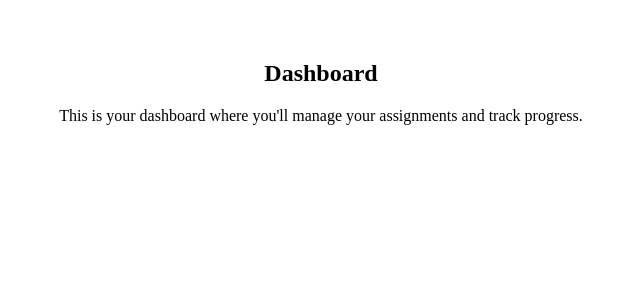
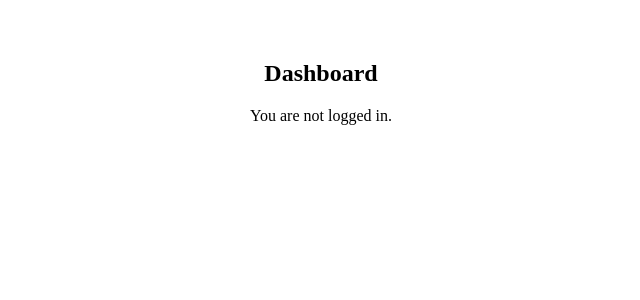
Before and after one commit to DanishMohammedHaroon/phw-frontend, a React (Vite) app: page /dashboard in a window 1280 px wide. Shown: the top 300 px of the page, without its empty margins (319-959 px from the left). Built offline with nearby package versions, Linux system fonts and the light colour scheme.

Commit message:
setting up the authorizarion and the post request for login page

```diff
--- a/src/main.jsx
+++ b/src/main.jsx
@@ -1,9 +1,12 @@
 import { StrictMode } from 'react'
 import { createRoot } from 'react-dom/client'
 import App from './App.jsx'
+import { AuthProvider } from "./context/AuthContext.jsx";
 
-createRoot(document.getElementById('root')).render(
+createRoot(document.getElementById("root")).render(
   <StrictMode>
-    <App />
-  </StrictMode>,
-)
+    <AuthProvider>
+      <App />
+    </AuthProvider>
+  </StrictMode>
+);
--- a/src/pages/DashboardPage/DashBoardPage.jsx
+++ b/src/pages/DashboardPage/DashBoardPage.jsx
@@ -1,14 +1,21 @@
 import React from "react";
-import "./DashboardPage.scss"
+import {useAuth} from "../../context/AuthContext"
+import "./DashboardPage.scss";
 
 const Dashboard = () => {
+  const { user, logout } = useAuth();
+
   return (
     <div style={{ textAlign: "center", padding: "2rem" }}>
       <h2>Dashboard</h2>
-      <p>
-        This is your dashboard where you'll manage your assignments and track
-        progress.
-      </p>
+      {user ? (
+        <>
+          <p>Welcome, {user.name}!</p>
+          <button onClick={logout}>Log Out</button>
+        </>
+      ) : (
+        <p>You are not logged in.</p>
+      )}
     </div>
   );
 };
--- a/src/pages/LoginPage/LoginPage.jsx
+++ b/src/pages/LoginPage/LoginPage.jsx
@@ -1,19 +1,28 @@
 import React, { useState } from "react";
-import { Link, useNavigate } from "react-router-dom";
-import "./LoginPage.scss"
+import axios from "axios";
+import { useNavigate } from "react-router-dom";
+import { useAuth } from "../../context/AuthContext";
 
 const LoginPage = () => {
   const [email, setEmail] = useState("");
   const [password, setPassword] = useState("");
   const [error, setError] = useState("");
   const navigate = useNavigate();
+  const { login } = useAuth();
 
-  const handleLogin = (e) => {
+  const handleLogin = async (e) => {
     e.preventDefault();
-    // For now, simply log the input; you will integrate with your backend later
-    console.log("Logging in with:", { email, password });
-    // Navigate to Dashboard if login is successful (simulate for now)
-    navigate("/dashboard");
+    try {
+      const response = await axios.post(
+        "http://localhost:5050/api/auth/login",
+        { email, password }
+      );
+      // If login is successful, update global state with user data and token
+      login(response.data.user, response.data.token);
+      navigate("/dashboard");
+    } catch (err) {
+      setError(err.response?.data?.message || "Login failed");
+    }
   };
 
   return (
```
Also changed, not shown: src/context/AuthContext.jsx (renamed from src/context/AuthContext.js).
